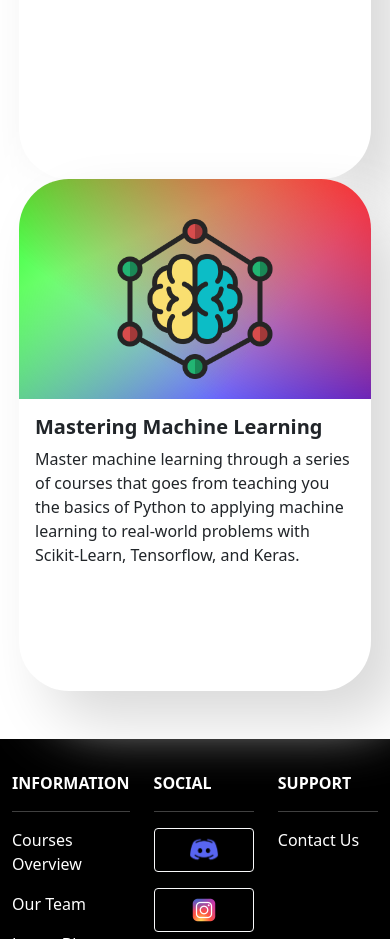
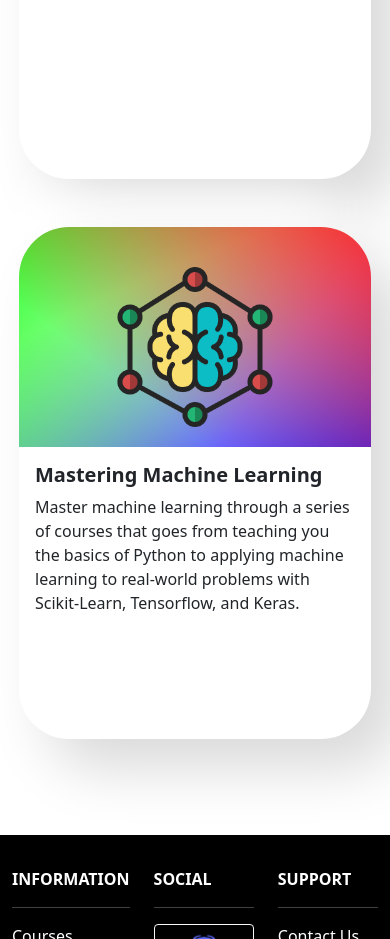
Before and after one commit to Neuracode/website, a Next.js app: page /courses in a window 390 px wide. Shown: the part 1480-2419 px from the top of the page. Built offline with nearby package versions, Linux system fonts and the light colour scheme.

Commit message:
Small improvements

```diff
--- a/components/CourseSetCard.tsx
+++ b/components/CourseSetCard.tsx
@@ -12,7 +12,7 @@ interface ICourseSetCard {
 
 const CourseSetCard: React.FC<ICourseSetCard> = ({ href, name, description, image }) => {
     return (
-        <Row lg={3} md={2} xs={1} className='gy-5'>
+        <Row lg={3} md={2} xs={1} className='gy-5 mb-5'>
 
                 <Col>
                     <Link href={href} passHref={true}>
--- a/pages/index.tsx
+++ b/pages/index.tsx
@@ -317,7 +317,7 @@ const Home: NextPage = () => {
                         />
                     </div>
                 </section>
-                <section className={`${styles.sectionContainer5} mt-5 w-75`}>
+                <section className={`${styles.sectionContainer5} mt-5`}>
                     <h2 className={styles.sectionTitle}>
                         Frequently Asked Questions
                     </h2>
```
Also changed, not shown: styles/Home.module.css (+8 -0 lines), public/team/bertrand_lee.jpeg.
